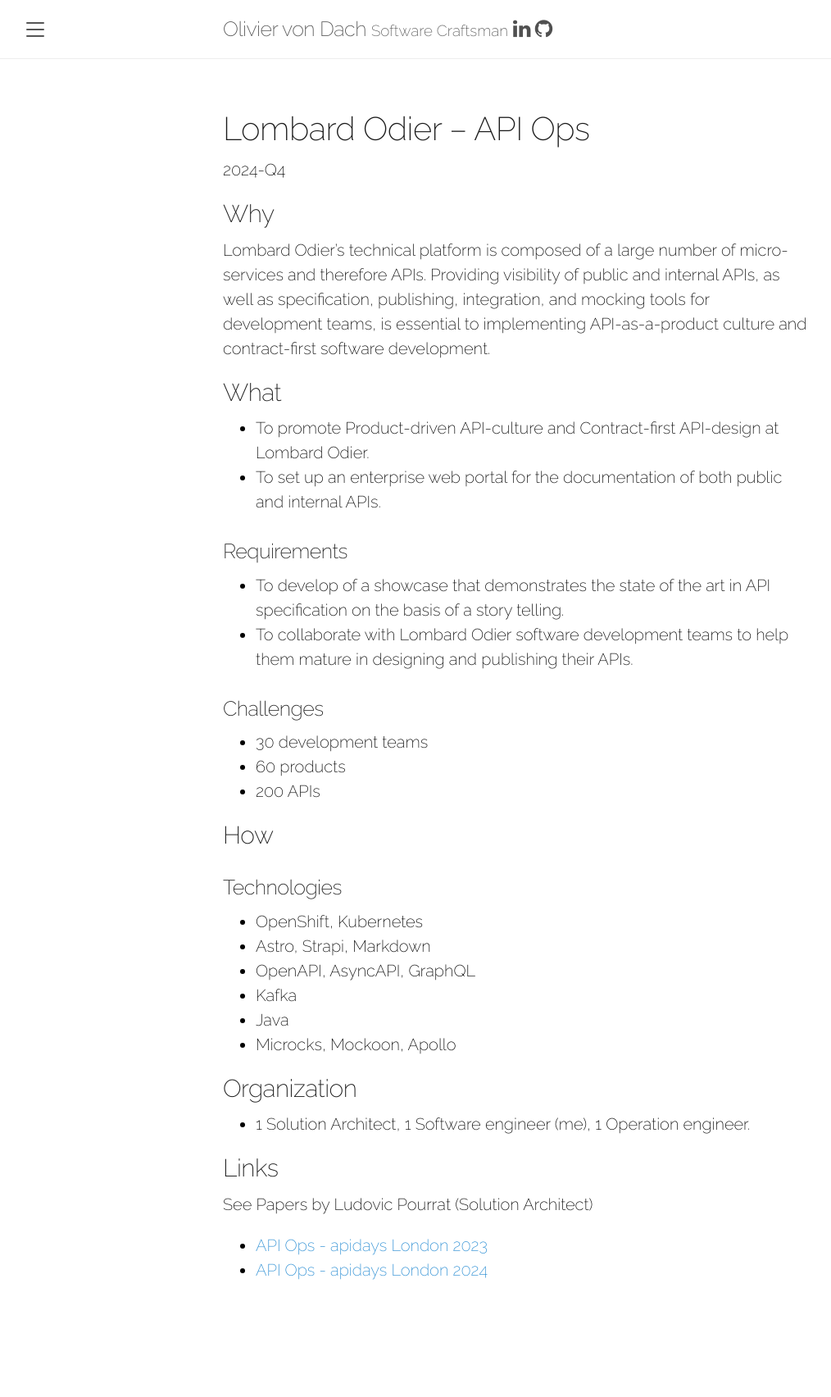
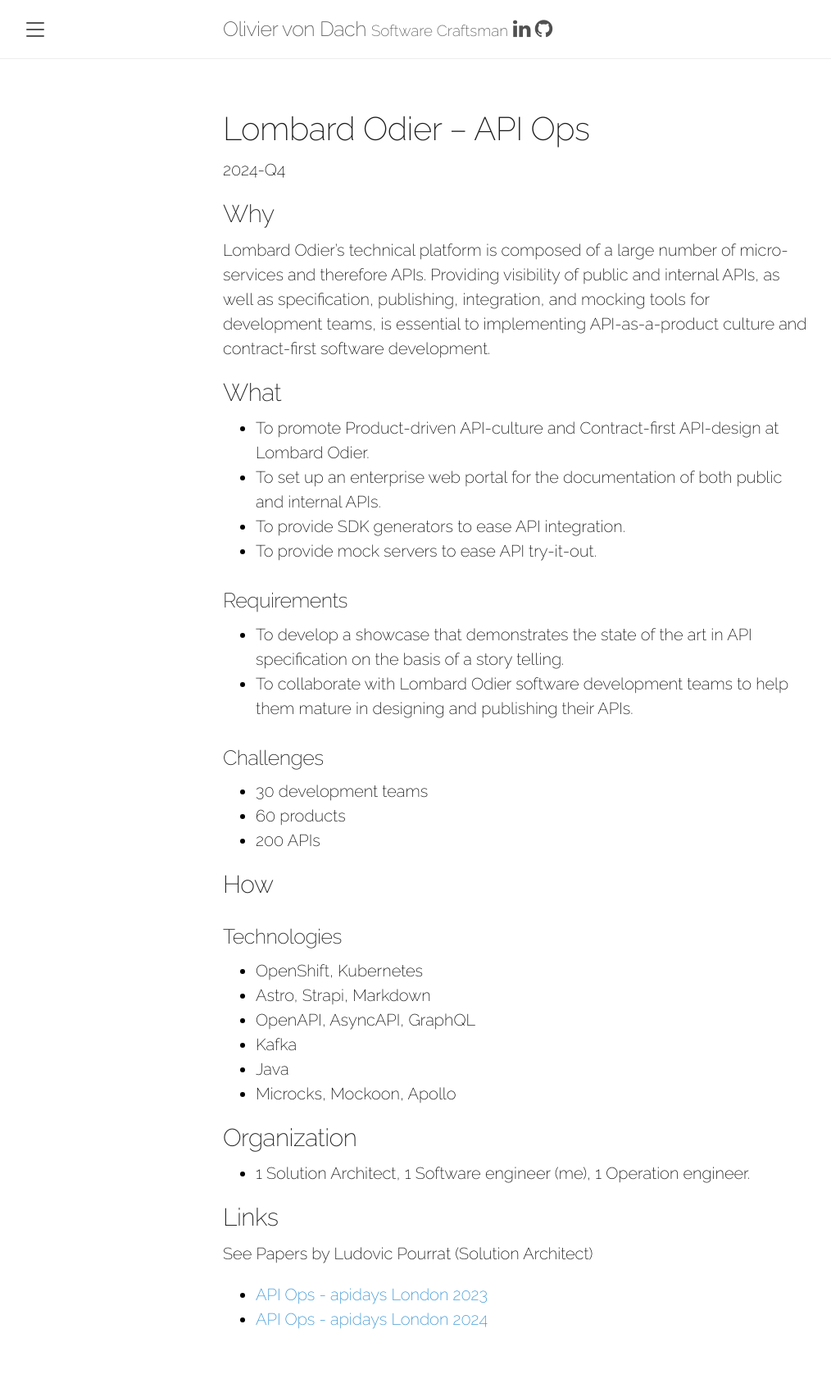
Before and after one commit to vondacho/vondacho.github.io, a Jekyll site: the page built from projects/lombardodier-api-ops.md, in a window 1280 px wide. Shown: the whole page at 82% size, without its empty margins (8-1022 px from the left). Built offline with Jekyll 4.4.1, drawn with Linux system fonts in a browser that asks for light colours; before the commit the page ends 1644 px from its top, so only the background shows below that.

Commit message:
refined api ops project

```diff
--- a/projects/lombardodier-api-ops.md
+++ b/projects/lombardodier-api-ops.md
@@ -12,10 +12,12 @@
 
 * To promote Product-driven API-culture and Contract-first API-design at Lombard Odier.
 * To set up an enterprise web portal for the documentation of both public and internal APIs.
+* To provide SDK generators to ease API integration.
+* To provide mock servers to ease API try-it-out.
 
 ### Requirements
 
-* To develop of a showcase that demonstrates the state of the art in API specification on the basis of a story telling.
+* To develop a showcase that demonstrates the state of the art in API specification on the basis of a story telling.
 * To collaborate with Lombard Odier software development teams to help them mature in designing and publishing their APIs.
 
 ### Challenges
```
